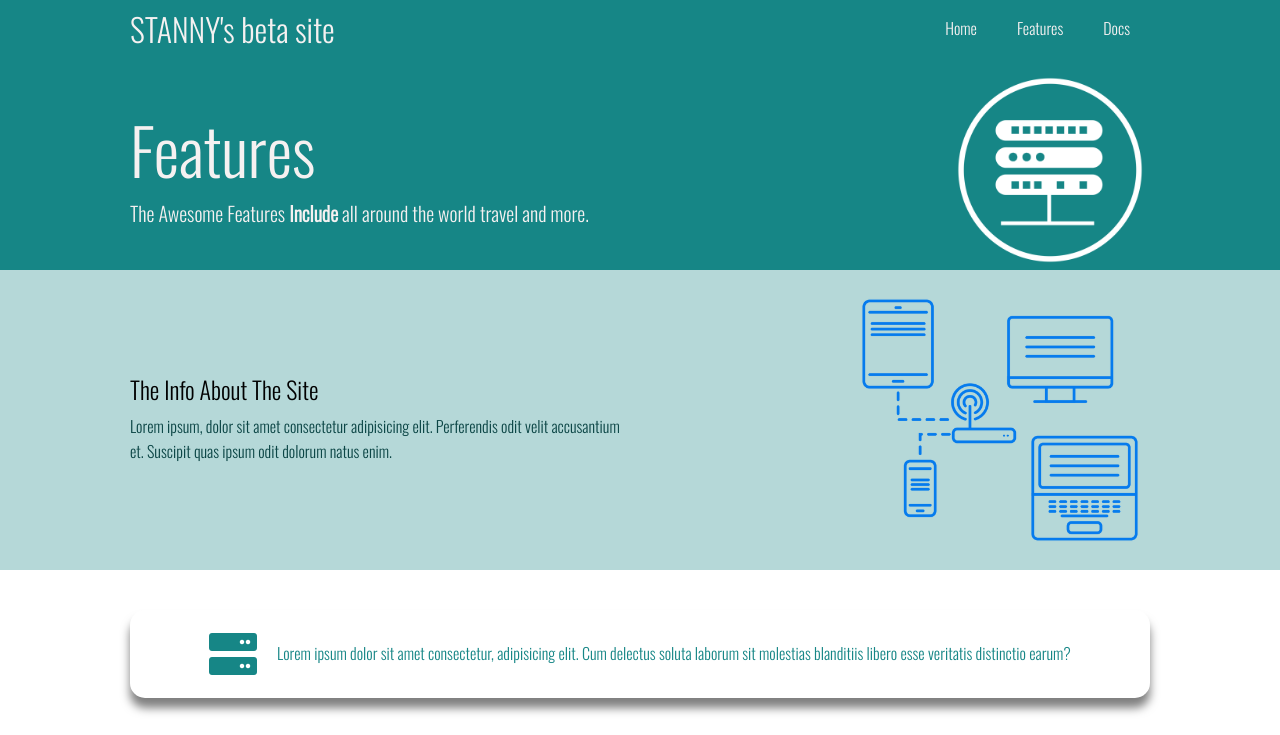
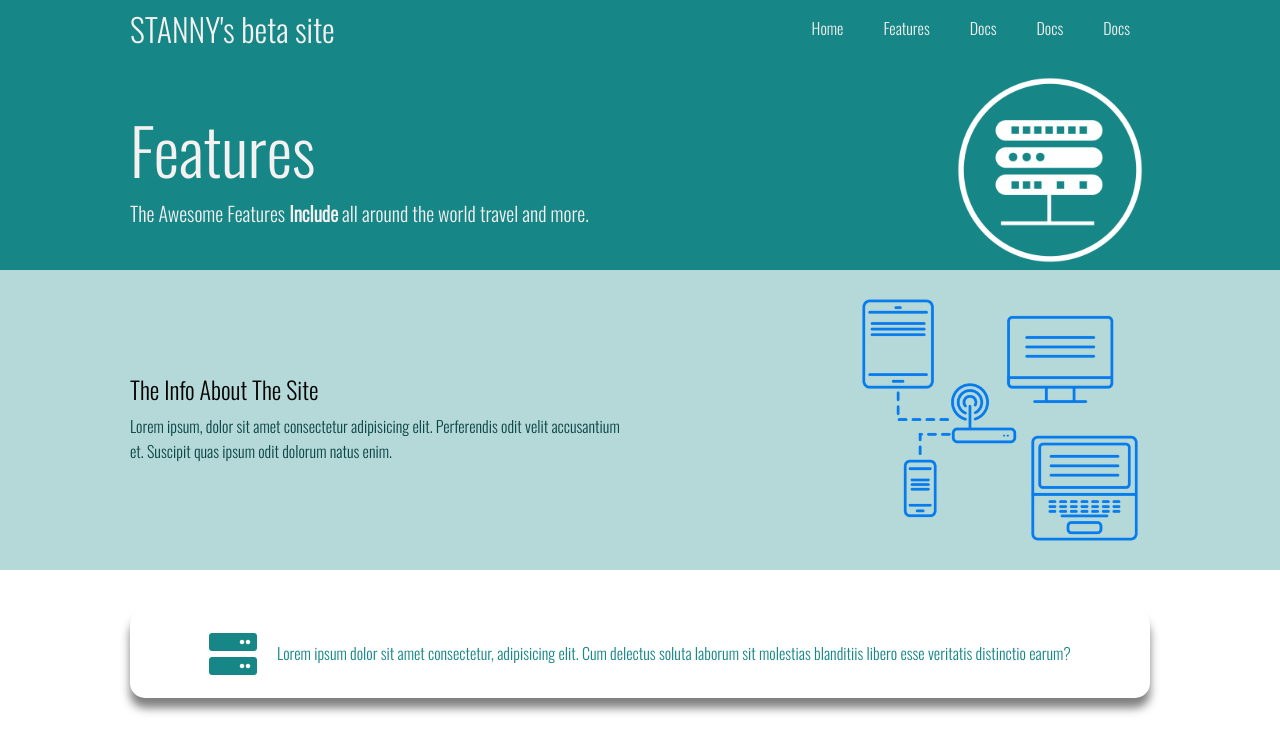
Before and after one commit to justaway1/stanny-website, a plain HTML site: page features.html in a window 1280 px wide. Shown: the top 735 px of the page. Drawn offline with nearby package versions, Linux system fonts and the light colour scheme.

Commit message:
Some MInor changes

```diff
--- a/features.html
+++ b/features.html
@@ -21,6 +21,8 @@
                 <ul>
                     <li><a href="index.html">Home</a></li>
                     <li><a href="features.html">Features</a></li>
+                    <li><a href="docs.html">Docs</a></li>
+                    <li><a href="docs.html">Docs</a></li>
                     <li><a href="docs.html">Docs</a></li>
                 </ul>
             </nav>
```
Also changed, not shown: index.html (+2 -0 lines).
